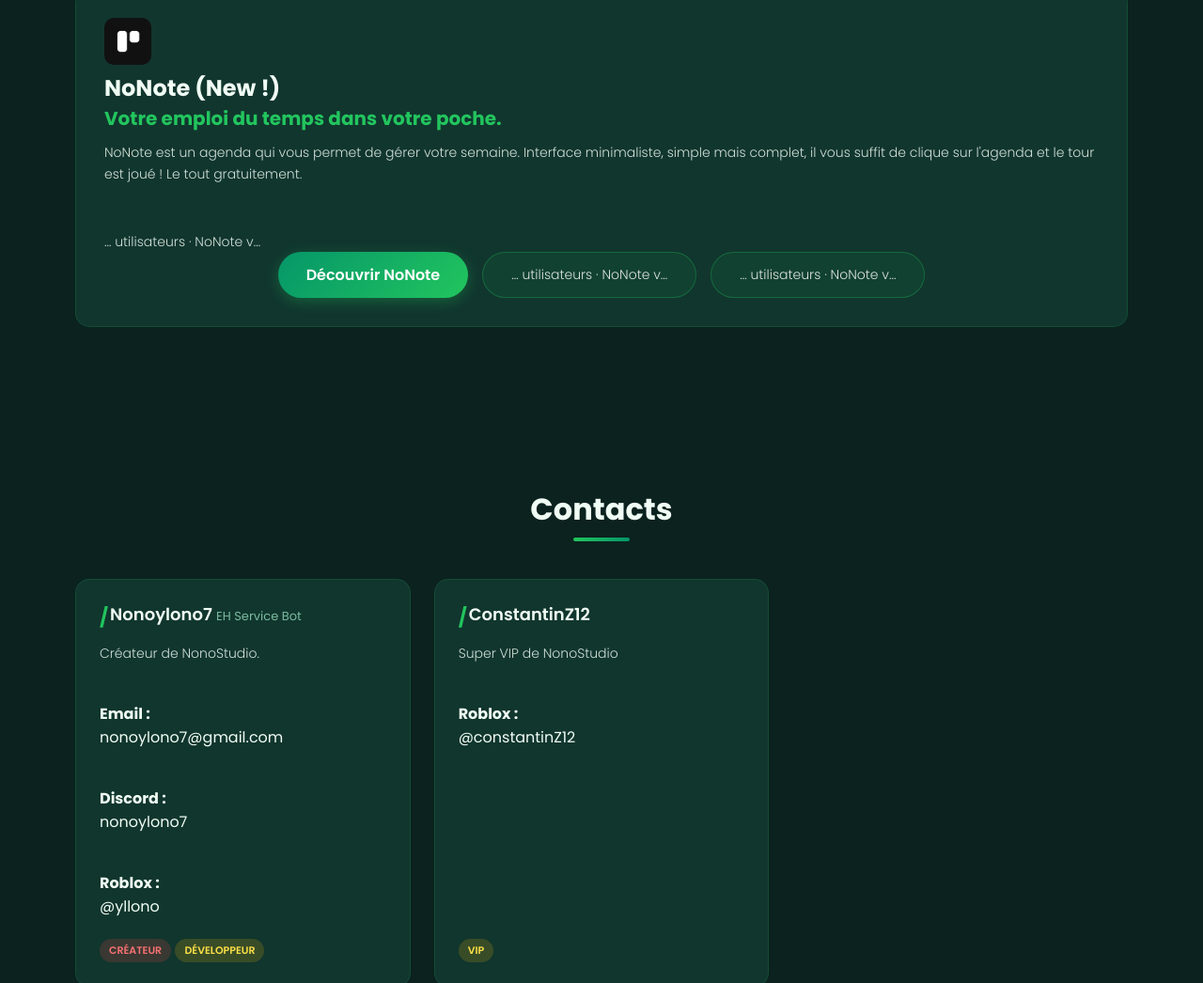
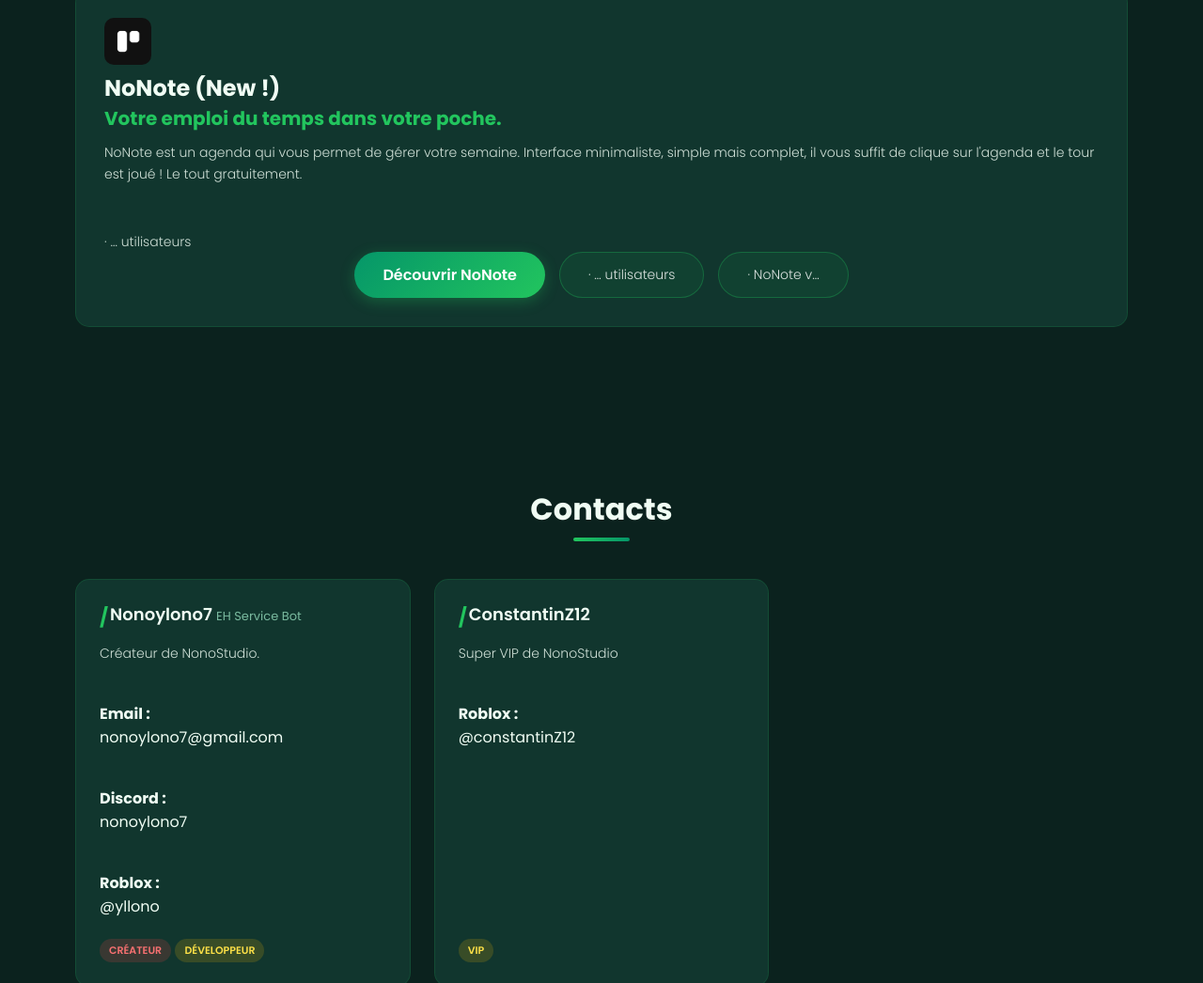
Before and after one commit to nonoylono7-droid/NonoStudio, a plain HTML site: page index.html in a window 1280 px wide. Shown: the part 1666-2712 px from the top of the page at 94% size. Drawn offline with Linux system fonts and the light colour scheme; no server answers.

Commit message:
Refactor user and version display in index.html
Updated user and version display formatting in index.html.

```diff
--- a/index.html
+++ b/index.html
@@ -90,7 +90,7 @@
                 <h3>Votre emploi du temps dans votre poche.</h3>
                 <p>NoNote est un agenda qui vous permet de gérer votre semaine. Interface minimaliste, simple mais complet, il vous suffit de clique sur l'agenda et le tour est joué ! Le tout gratuitement.</p>
                  <br><br>
-                    <p><span id="nn-users">…</span> utilisateurs · NoNote v<span id="nn-ver">…</span></p>
+                    <p>· <span id="nn-users">…</span> utilisateurs</p>
                     <script>
                     fetch("https://qhulcfkadtianzmcarxe.supabase.co/functions/v1/stats")
                       .then(r => r.json())
@@ -103,7 +103,7 @@
                     <div class="hero-buttons animate-pop-in delay-2">
                     <a href="https://nonote.onrender.com" target="_blank" class="btn-main">Découvrir NoNote</a>
                     <a href="https://nonote.onrender.com" target="_blank" class="btn-secondary">
-                    <p><span id="nn-users">…</span> utilisateurs · NoNote v<span id="nn-ver">…</span></p>
+                    <p>· <span id="nn-users">…</span> utilisateurs</p>
                     <script>
                     fetch("https://qhulcfkadtianzmcarxe.supabase.co/functions/v1/stats")
                       .then(r => r.json())
@@ -116,7 +116,7 @@
                     </a>
 
                     <a href="https://nonote.onrender.com" target="_blank" class="btn-secondary">
-                    <p><span id="nn-users">…</span> utilisateurs · NoNote v<span id="nn-ver">…</span></p>
+                    <p>· NoNote v<span id="nn-ver">…</span></p>
                     <script>
                     fetch("https://qhulcfkadtianzmcarxe.supabase.co/functions/v1/stats")
                       .then(r => r.json())
```
